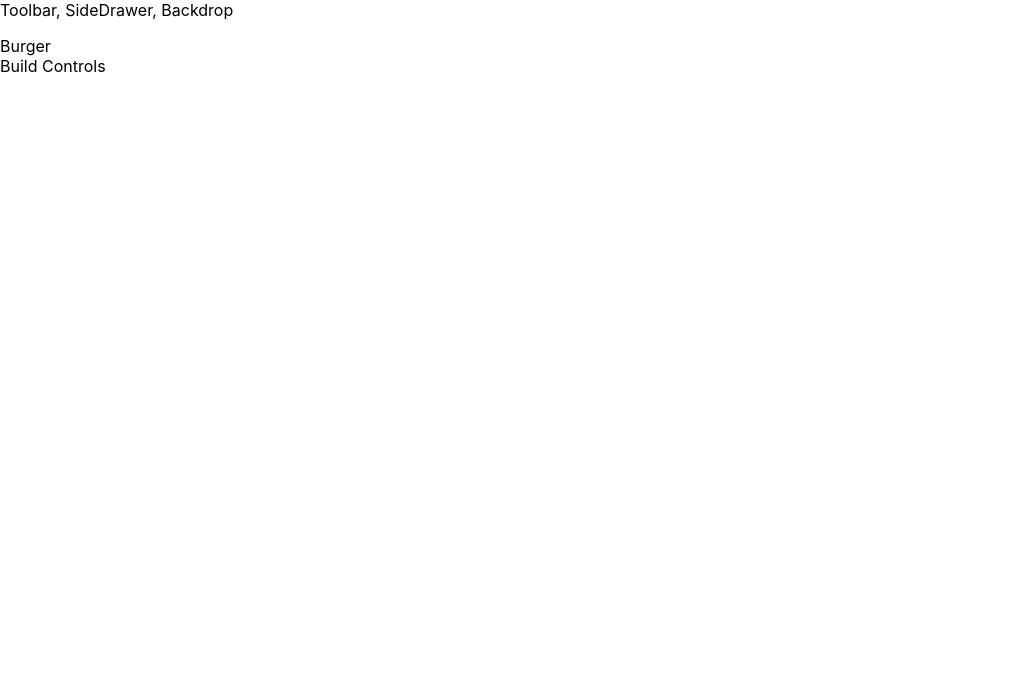
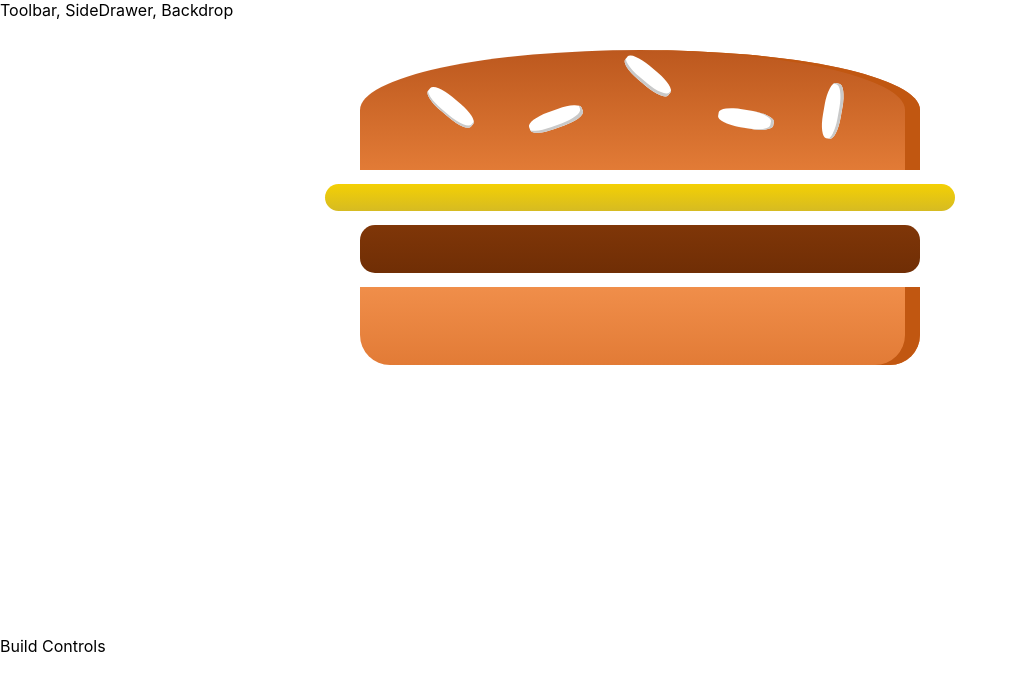
Before and after one commit to NorbertoStudios/Burger_React_App, a React app in the folder burgerbuilder/: page / in a window 1280 px wide. Shown: the top 690 px of the page, without its empty margins (0-1017 px from the left). Built offline with nearby package versions, Linux system fonts and the light colour scheme.

Commit message:
the Burger css is added, Burger is drawn

```diff
--- a/burgerbuilder/package.json
+++ b/burgerbuilder/package.json
@@ -44,6 +44,7 @@
         "postcss-normalize": "8.0.1",
         "postcss-preset-env": "6.7.0",
         "postcss-safe-parser": "4.0.1",
+        "prop-types": "^15.7.2",
         "react": "^16.12.0",
         "react-app-polyfill": "^1.0.5",
         "react-dev-utils": "^10.0.0",
--- /dev/null
+++ b/burgerbuilder/src/components/Burger/Burger-Ingridient/BurgerIngridients.js
@@ -0,0 +1,43 @@
+import React from "react";
+import PropTypes from "prop-types";
+
+import classes from "./BurgerIngridients.module.css";
+
+const burgerIngridients = props => {
+  let ingridient = null;
+
+  switch (props.type) {
+    case "bread-bottom":
+      ingridient = <div className={classes.BreadBottom}></div>;
+      break;
+    case "bread-top":
+      ingridient = (
+        <div className={classes.BreadTop}>
+          <div className={(classes.Seeds1)}></div>
+          <div className={(classes.Seeds2)}></div>
+        </div>
+      );
+      break;
+    case "meat":
+      ingridient = <div className={classes.Meat}></div>;
+      break;
+    case "bacon":
+      ingridient = <div className={classes.Bacon}></div>;
+      break;
+    case "cheese":
+      ingridient = <div className={classes.Cheese}></div>;
+      break;
+    case "salad":
+      ingridient = <div className={classes.Salad}></div>;
+      break;
+    default:
+      ingridient = null;
+  }
+  return ingridient;
+};
+
+burgerIngridients.PropTypes = {
+  type: PropTypes.string.isRequired
+};
+
+export default burgerIngridients;
--- /dev/null
+++ b/burgerbuilder/src/components/Burger/Burger-Ingridient/BurgerIngridients.module.css
@@ -0,0 +1,112 @@
+.BreadBottom{
+    height: 13%;
+    width: 80%;
+    background: linear-gradient(#F08E4A, #e27b36);
+    border-radius: 0 0 30px 30px;
+    box-shadow: inset -15px 0 #c15711;
+    margin: 2% auto;
+}
+
+.BreadTop{
+    height: 20%;
+    width: 80%;
+    background: linear-gradient(#bc581e, #e27b36);
+    border-radius: 50% 50% 0 0;
+    box-shadow: inset -15px 0 #c15711;
+    margin: 2% auto;
+    position: relative;
+}
+
+.Seeds1{
+    height: 15%;
+    width: 10%;
+    background-color: white;
+    border-radius: 40%;
+    box-shadow: inset -2px -3px #c9c9c9;
+    transform: rotate(-20deg);
+    position: absolute;
+    top: 50%;
+    left: 30%;
+}
+
+.Seeds1::after{
+    content: "";
+    height: 100%;
+    width: 100%;
+    background-color: white;
+    border-radius: 40%;
+    box-shadow: inset -1px -2px #c9c9c9;
+    transform: rotate(60deg);
+    position: absolute;
+    top: -260%;
+    left: -170%;
+}
+
+.Seeds1::before{
+    content: "";
+    height: 100%;
+    width: 100%;
+    background-color: white;
+    border-radius: 40%;
+    box-shadow: inset -1px -3px #c9c9c9;
+    transform: rotate(60deg);
+    position: absolute;
+    top: -50%;
+    left: 180%;
+}
+
+.Seeds2{
+    height: 15%;
+    width: 10%;
+    background-color: white;
+    border-radius: 40%;
+    box-shadow: inset -3px 0 #c9c9c9;
+    transform: rotate(10deg);
+    position: absolute;
+    top: 50%;
+    left: 64%;
+}
+
+.Seeds2::before{
+    content: "";
+    height: 100%;
+    width: 100%;
+    background-color: white;
+    border-radius: 40%;
+    box-shadow: inset 1px 3px #c9c9c9;
+    transform: rotate(90deg);
+    position: absolute;
+    top: -130%;
+    left: 150%;
+}
+
+.Meat{
+    width: 80%;
+    height: 8%;
+    background: linear-gradient(#7f3608, #702e05);
+    margin: 2% auto;
+    border-radius: 15px;
+}
+
+.Cheese{
+    width: 90%;
+    height: 4.5%;
+    margin: 2% auto;
+    background: linear-gradient(#f4d004, #d6bb22);
+    border-radius: 20px;
+}
+
+.Salad{
+    width: 85%;
+    height: 7%;
+    margin: 2% auto;
+    background: linear-gradient(#228c1d, #91ce50);
+    border-radius: 20px;
+}
+
+.Bacon{
+    width: 80%;
+    height: 4.5%;
+    margin: 2% auto;
+    background: linear-gradient(#bf3813, #c45e38);
+}
--- /dev/null
+++ b/burgerbuilder/src/components/Burger/Burger.js
@@ -0,0 +1,18 @@
+import React from 'react'
+
+import classes from './Burger.module.css'
+import BurgerIngridient from './Burger-Ingridient/BurgerIngridients'
+
+const burger = (props) => {
+    return (
+        <div className={classes.Burger}>
+        <BurgerIngridient type="bread-top"/>
+        <BurgerIngridient type="cheese"/>
+        <BurgerIngridient type="meat"/>
+        <BurgerIngridient type="bread-bottom"/>
+
+        </div>
+    )
+}
+
+export default burger;
--- /dev/null
+++ b/burgerbuilder/src/components/Burger/Burger.module.css
@@ -0,0 +1,31 @@
+.Burger{
+    width: 100%;
+    margin: auto;
+    height: 250px;
+    overflow: scroll;
+    text-align: center;
+    font-weight: bold;
+    font-size: 1.2rem;
+
+}
+@media (min-width: 500px) and (min-height: 400px)
+{
+    .Burger{
+        width: 350px;
+        height: 300px;
+    }
+}
+@media (min-width: 500px) and (min-height: 401px)
+{
+    .Burger{
+        width: 450px;
+        height: 400px;
+    }
+}
+@media (min-width: 1000px) and (min-height: 700px)
+{
+    .Burger{
+        width: 700px;
+        height: 600px;
+    }
+}
--- a/burgerbuilder/src/containers/BurgerBuilder/BurgerBuilder.js
+++ b/burgerbuilder/src/containers/BurgerBuilder/BurgerBuilder.js
@@ -1,12 +1,13 @@
 import React, { Component } from "react";
 
 import Aux from "../../hoc/Aux";
+import Burger from '../../components/Burger/Burger'
 
 class BurgerBuilder extends Component {
   render() {
     return (
       <Aux>
-        <div> Burger </div>
+        <Burger/>
         <div> Build Controls </div>
       </Aux>
     );
```
Also changed, not shown: 1 other file (tests, documents, lock files or other folders).
